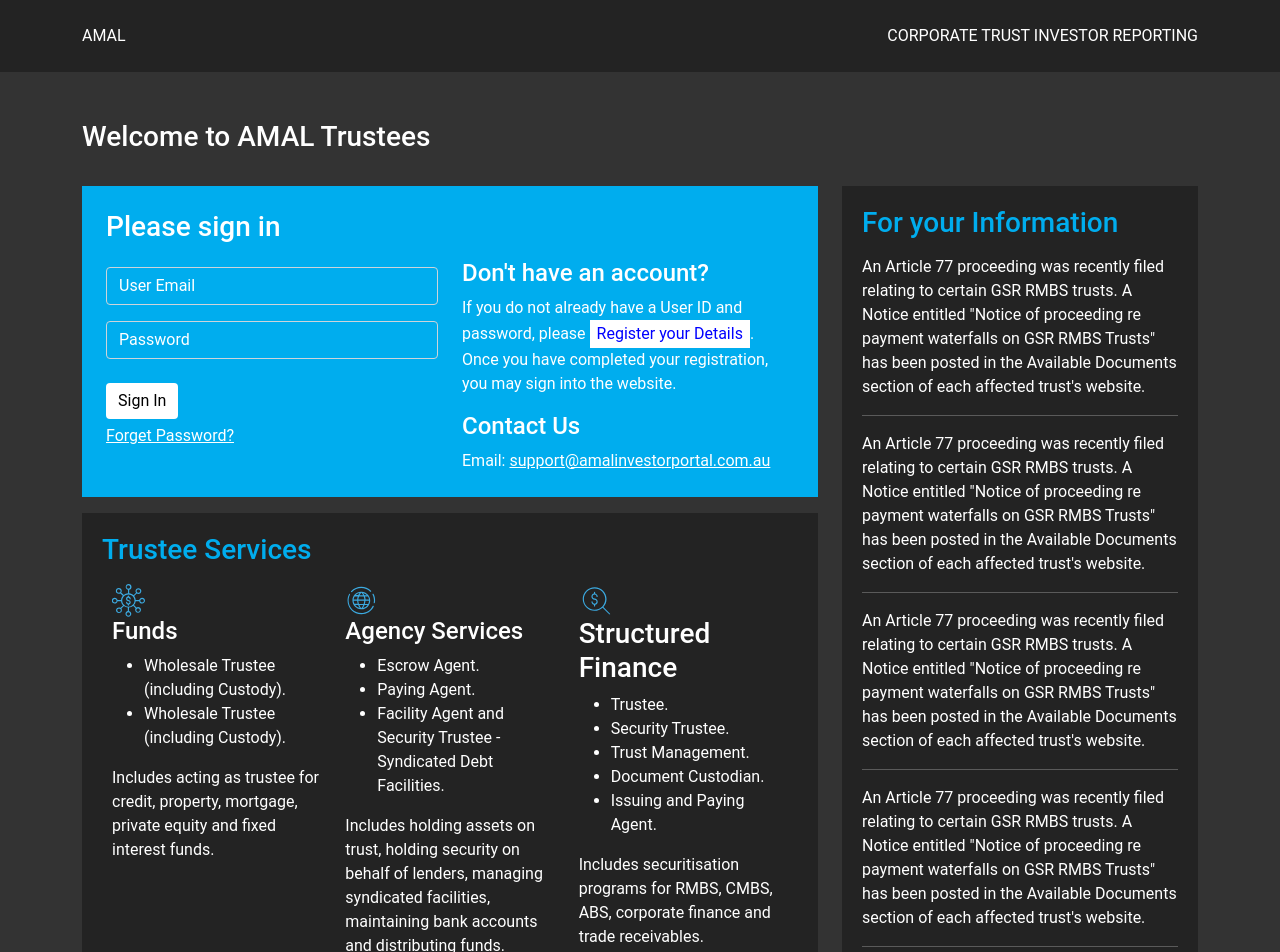
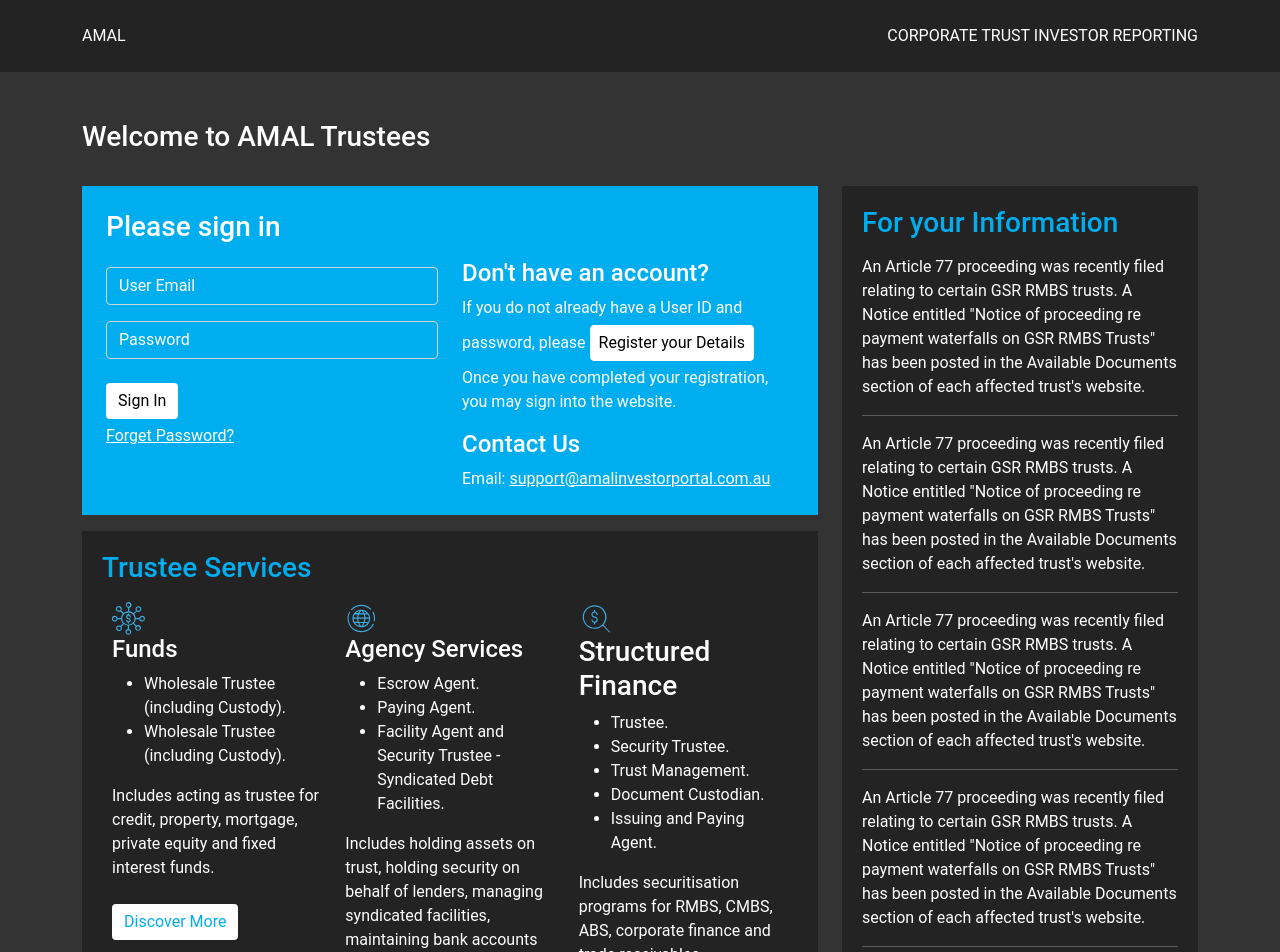
Before and after one commit to ikbalrazu/investmentportal-frontend, a React (Create React App) app: page / in a window 1280 px wide. Shown: the top 952 px of the page. Built offline with nearby package versions, Linux system fonts and the light colour scheme; no server answers.

Commit message:
working on login page and home page

```diff
--- a/src/App.css
+++ b/src/App.css
@@ -26,6 +26,7 @@
 
 .App-link {
   color: #61dafb;
+  text-decoration: none;
 }
 
 @keyframes App-logo-spin {
--- a/src/Component/Home.js
+++ b/src/Component/Home.js
@@ -4,6 +4,10 @@
 import TopHeader from "../Sheard/TopHeader";
 import axios from "axios";
 import { useNavigate } from "react-router-dom";
+
+import "./registration.css";
+
+import classes from "./home.module.css";
 
 export default function Home() {
   const loginpage = useNavigate();
@@ -137,18 +141,21 @@
             <section
               className="container mt-1"
               style={{
-                backgroundColor: "#222222",
-                padding: 25,
+                backgroundColor: "#333333",
               }}
             >
               <ul
                 className="nav nav-pills mb-3 d-flex justify-content-center"
                 id="pills-tab"
                 role="tablist"
+                style={{
+                  backgroundColor: "#232323",
+                  padding: 25,
+                }}
               >
                 <li className="nav-item" role="presentation">
                   <button
-                    className="nav-link active"
+                    className={classes.btn }
                     id="pills-home-tab"
                     data-bs-toggle="pill"
                     data-bs-target="#pills-home"
@@ -162,7 +169,7 @@
                 </li>
                 <li className="nav-item" role="presentation">
                   <button
-                    className="nav-link"
+                    className={classes.btn }
                     id="pills-profile-tab"
                     data-bs-toggle="pill"
                     data-bs-target="#pills-profile"
@@ -176,7 +183,7 @@
                 </li>
                 <li className="nav-item" role="presentation">
                   <button
-                    className="nav-link"
+                    className={classes.btn }
                     id="pills-contact-tab"
                     data-bs-toggle="pill"
                     data-bs-target="#pills-contact"
@@ -189,9 +196,16 @@
                   </button>
                 </li>
               </ul>
-              <div className="tab-content" id="pills-tabContent">
+              <div
+                style={{
+                  backgroundColor: "#232323",
+                  padding: 25,
+                }}
+                className="tab-content"
+                id="pills-tabContent"
+              >
                 <div
-                  className="tab-pane fade show active text-white"
+                  className="tab-pane fade show text-white"
                   id="pills-home"
                   role="tabpanel"
                   aria-labelledby="pills-home-tab"
--- a/src/Component/Login.js
+++ b/src/Component/Login.js
@@ -34,6 +34,8 @@
         // setVisiable(true);
       });
   };
+
+  console.log(email);
 
   const userLogin = () => {
     if (userdata) {
@@ -242,20 +244,30 @@
                       register now
                     </a> */}
                     <button
+                    style={{ marginTop:5 }}
                       onClick={() => registration("/register")}
                       className="buttonreg"
                     >
                       Register your Details
                     </button>
-                    .
-                    <br />
-                    Once you have completed your registration, you may sign into
+                   <p style={{
+                    marginTop:5,
+                   }}>
+                        Once you have completed your registration, you may sign into
                     the website.
+                   </p>
+
                   </div>
 
                   <div className="mt-3">
                     <h4> Contact Us</h4>
-                    <span>Email: <a href=" " style={{ color:'white'}}> support@amalinvestorportal.com.au </a></span>
+                    <span>
+                      Email:{" "}
+                      <a href=" " style={{ color: "white" }}>
+                        {" "}
+                        support@amalinvestorportal.com.au{" "}
+                      </a>
+                    </span>
                   </div>
                 </div>
               </div>
@@ -295,6 +307,16 @@
                   <div>
                     Includes acting as trustee for credit, property, mortgage,
                     private equity and fixed interest funds.
+                  </div>
+
+                  <div class="form-group mt-3">
+                    <button
+                      style={{ backgroundColor: "white", color: "#00ADEE" }}
+                      type="button"
+                      className="btn btn-primary  mt-2 border-0"
+                    >
+                      Discover More
+                    </button>
                   </div>
                 </div>
 
--- /dev/null
+++ b/src/Component/home.module.css
@@ -0,0 +1,11 @@
+.btn {
+  background-color: #222222;
+  color: #fff;
+  border: 0px;
+  padding: 0.5rem 4rem;
+}
+
+.btn:hover {
+  background-color: #00adee;
+  border-radius: 0px;
+}
--- a/src/Component/registration.css
+++ b/src/Component/registration.css
@@ -1,29 +1,46 @@
 input::placeholder {
   color: white !important;
 }
-
-
 
 #registetionbutton {
   background-color: white;
   color: black;
 }
 
-#registetionbutton:hover{
-    background-color: black ;
+#registetionbutton:hover {
+  background-color: black;
   color: white;
 }
 
-.buttonreg{
-  color: blue;
+.buttonreg {
+  padding: 5px 8px;
+  color: black;
+  border-radius: 4px;
   background-color: #fff;
   border: 1px solid white;
 }
 
-.buttonreg:hover{
+.buttonreg:hover {
   background-color: black;
   border: 1px solid black;
+  color: #fff;
+}
+
+.nav-link {
+  text-decoration: none !important;
+}
+
+/* test renee code */
+
+.btn{
+  background-color: #222222;
+  color: #fff;
+
 }
 
 
-/* test renee code */
+.btn:hover{
+  background-color: #00ADEE;
+  border-radius: 0px;
+
+}
```
Also changed, not shown: src/Component/Registration.js (+9 -19 lines). Lines whose indentation alone changed are shown as unchanged.
